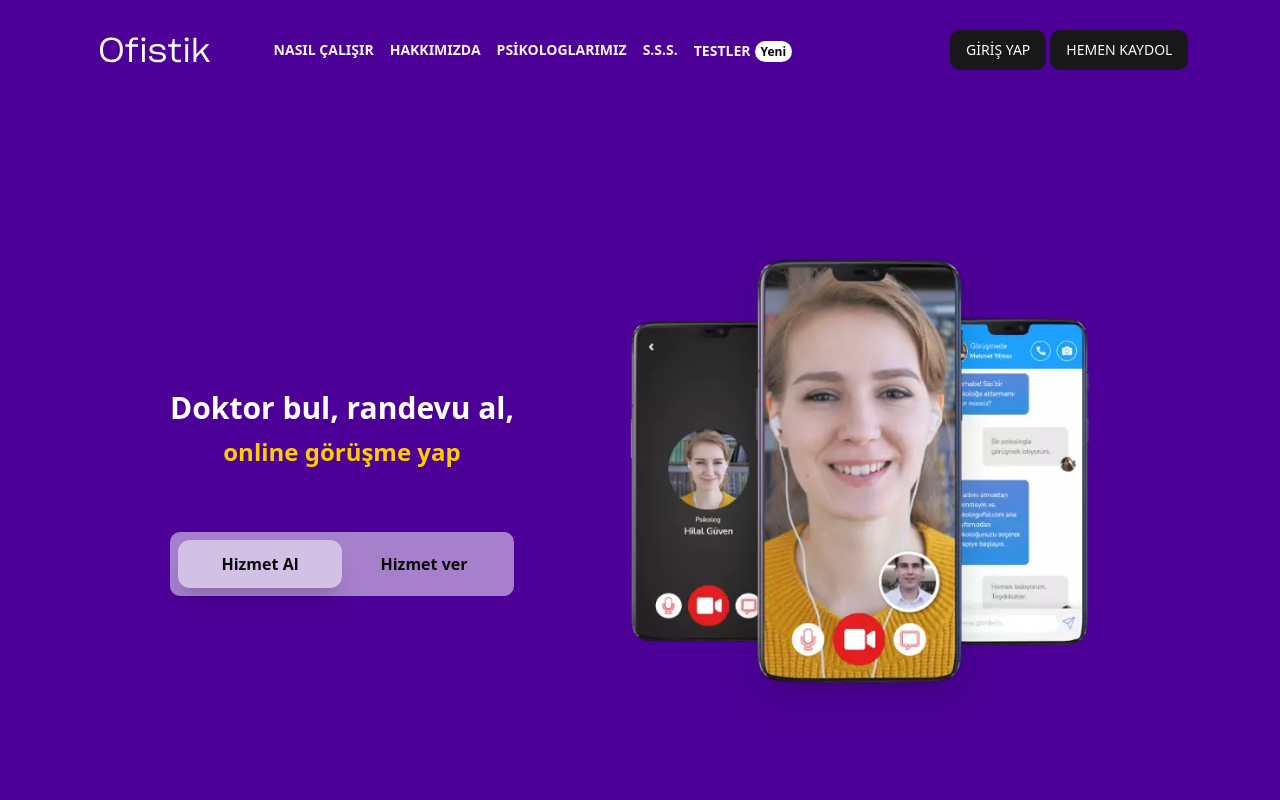
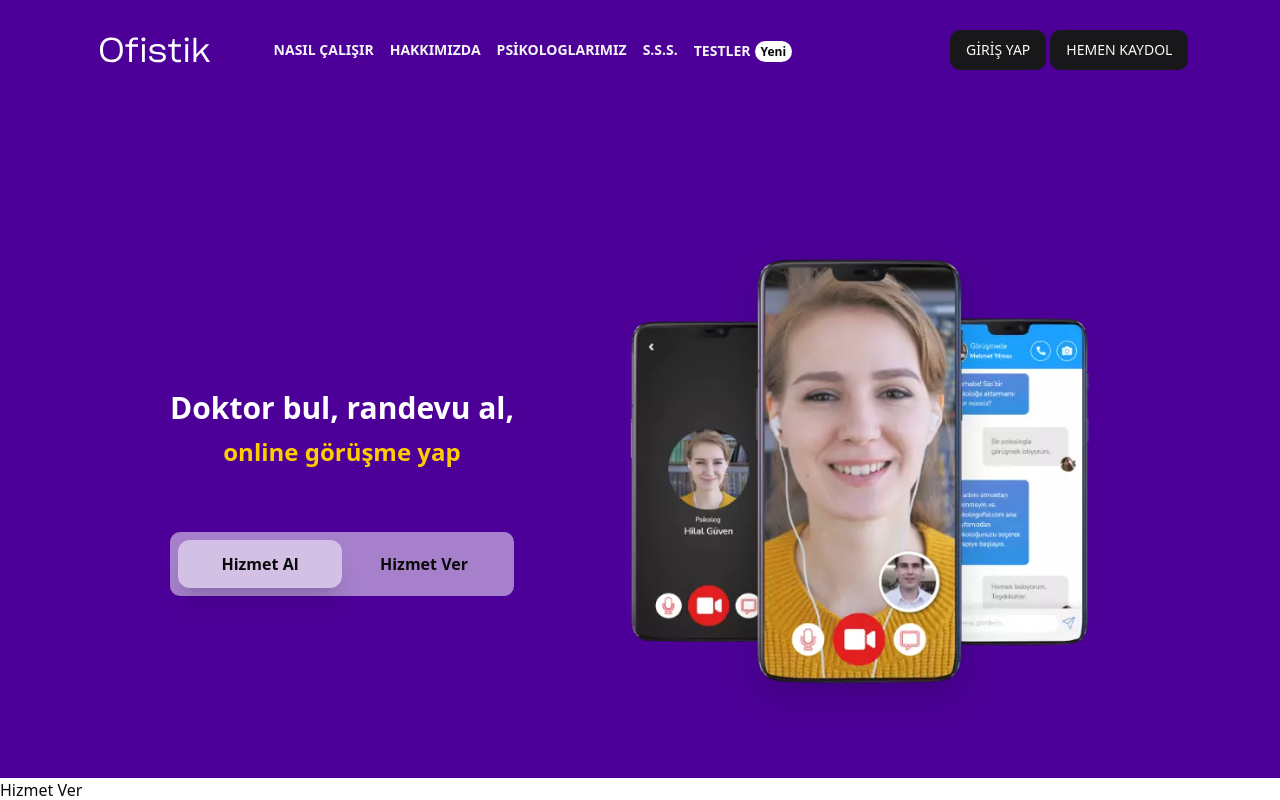
Before and after one commit to ramazanunal/Ofistik---Medyanes-360, a Next.js app: page / in a window 1280 px wide. Both pictures are taken after a click on the element "Hizmet Al". Shown: the top 800 px of the page. Built offline with nearby package versions, Linux system fonts and the light colour scheme.

Commit message:
home content swichable (no animated)

```diff
--- a/components/ChoseType.js
+++ b/components/ChoseType.js
@@ -3,7 +3,8 @@ import React, {useState, useEffect} from "react";
 import classnames from "classnames";
 
 function ChoseType({
-                       headers
+                       headers,
+                       changeComponent
                    }) {
     const [activeIndex, setActiveIndex] = useState(0)
 
@@ -14,7 +15,10 @@ function ChoseType({
             >
                 {headers.map((header, idx) => (
                     <div
-                        onClick={() => setActiveIndex(idx)}
+                        onClick={() => {
+                            setActiveIndex(idx)
+                            changeComponent()
+                        }}
                         key={idx}
                         className={classnames(
                             "flex flex-1 items-center transition-all duration-200 ease-in-out cursor-pointer py-3 rounded-xl text-md font-semibold justify-center",
--- a/containers/Home/_components/first-content/index.jsx
+++ b/containers/Home/_components/first-content/index.jsx
@@ -2,8 +2,7 @@ import React from "react";
 import ChoseType from "@/components/ChoseType";
 import Image from "next/image";
 
-function FirstContent() {
-
+function FirstContent({ changeComponent }) {
     return (
         <div className="w-full h-fit pt-36 xl:pt-48 items-center flex flex-col bg-deep-slate-blue gap-6">
             <div
@@ -17,7 +16,7 @@ function FirstContent() {
                   online görüşme yap
               </span>
                     </div>
-                    <ChoseType headers={["Hizmet Al", "Hizmet ver"]}/>
+                    <ChoseType changeComponent={changeComponent} headers={["Hizmet Al", "Hizmet Ver"]}/>
                 </div>
 
                 <Image
--- a/containers/Home/index.jsx
+++ b/containers/Home/index.jsx
@@ -5,16 +5,38 @@ import ALitleBitAboutUs from "@/containers/Home/_components/aLittleBitAboutUs";
 import Terapizone from "@/containers/Home/_components/terapizone";
 import Faq from "@/containers/Home/_components/faq";
 import CardSlider from "@/components/slider/cardSlider";
+import {useState} from "react";
 
 const HomeContainer = () => {
+    const [activeComponent, setActiveComponent] = useState("Hizmet Al")
+
+    const changeComponent = () => {
+        if(activeComponent === "Hizmet Al") {
+            setActiveComponent("Hizmet Ver")
+        } else if (activeComponent === "Hizmet Ver") {
+            setActiveComponent("Hizmet Al")
+        }
+    }
+
     return (
         <div className="flex flex-col h-full bg-white">
-            <FirstContent/>
-            <ALitleBitAboutUs/>
-            <HowToUse/>
-            <Terapizone/>
-            <CardSlider/>
-            <Faq/>
+            <FirstContent changeComponent={changeComponent}/>
+
+            {activeComponent === "Hizmet Al" && (
+                <>
+                    <ALitleBitAboutUs/>
+                    <HowToUse/>
+                    <Terapizone/>
+                    <CardSlider/>
+                    <Faq/>
+                </>
+            )}
+
+            {activeComponent === "Hizmet Ver" && (
+                <>
+                    <h1>Hizmet Ver</h1>
+                </>
+            )}
         </div>
     );
 };
```
Also changed, not shown: 1 other file (tests, documents, lock files or other folders).
